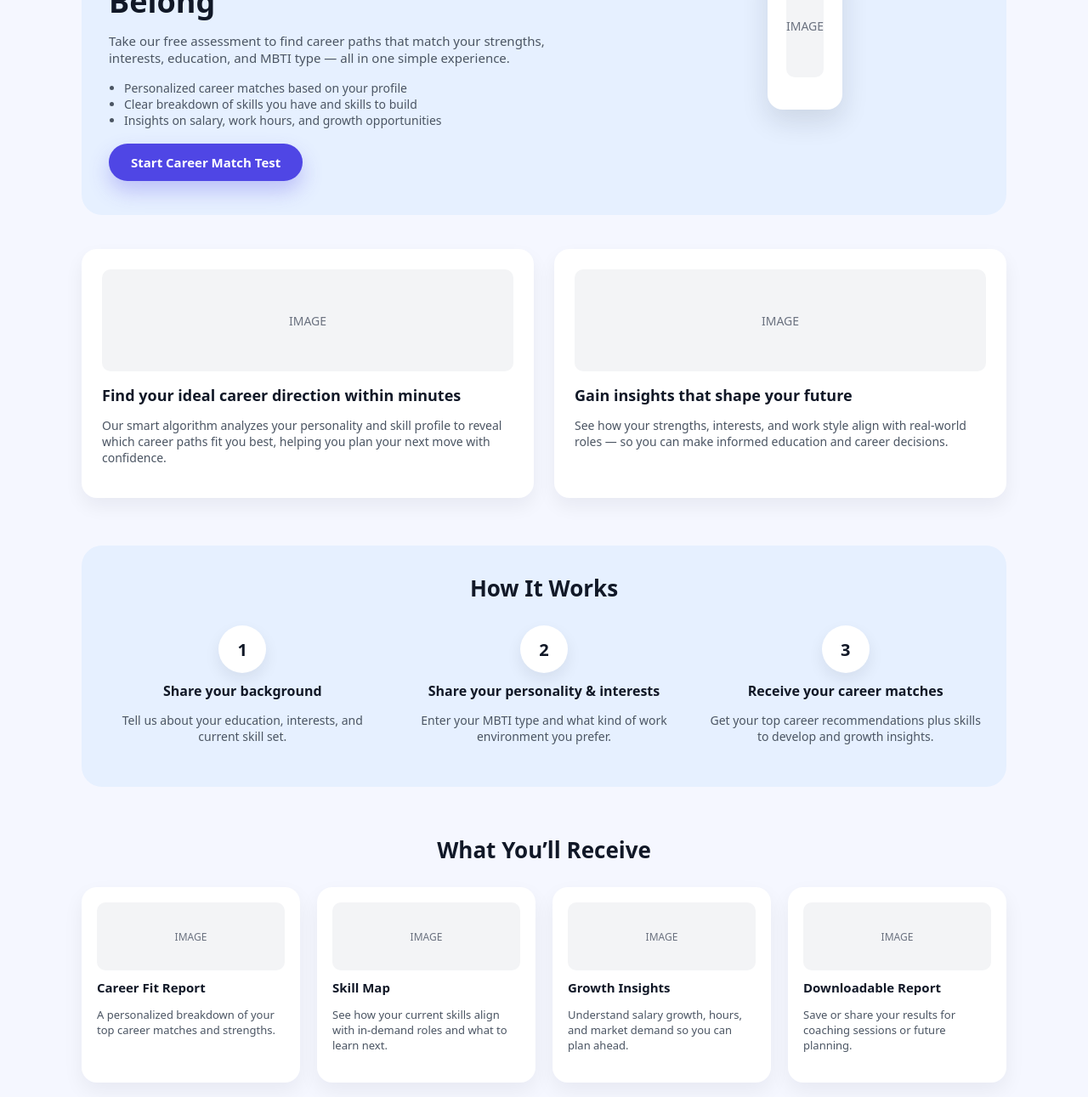
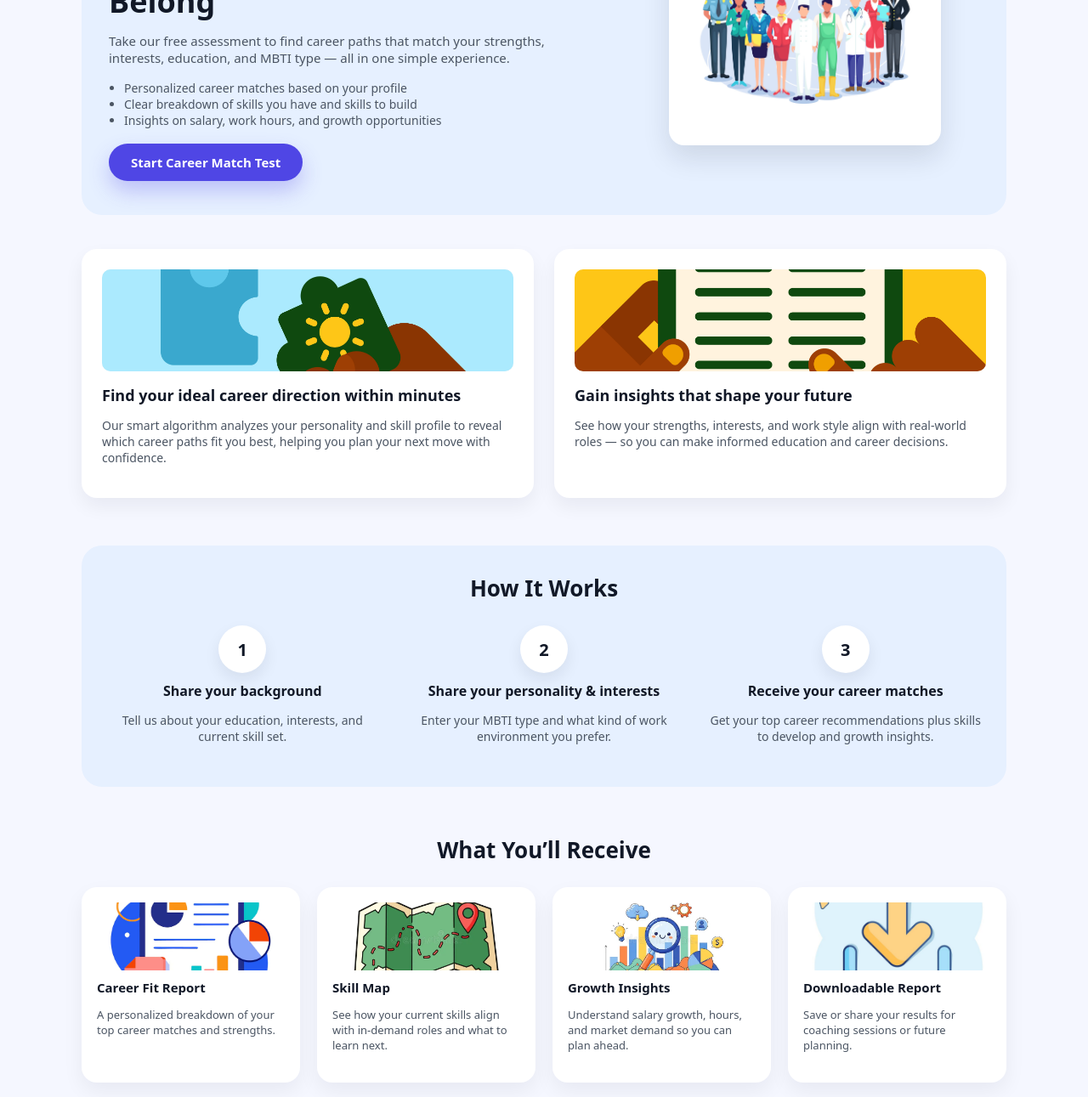
Before and after one commit to ll3864/APAN5490FinalProject, a website: page public/index.html in a window 1280 px wide. Shown: the part 300-1591 px from the top of the page at 85% size. Drawn offline with Linux system fonts and the light colour scheme.

Commit message:
update on backend debug and frontend image

```diff
--- a/public/index.html
+++ b/public/index.html
@@ -50,7 +50,7 @@
 
         <div class="hero-visual">
             <div class="hero-card">
-                <div class="value-image">IMAGE</div>
+                <div class="hero-image"><img src="careers.jpg" height="916" width="1145"/></div>
             </div>
         </div>
     </section>
@@ -59,7 +59,7 @@
     <section class="value-section">
         <div class="value-grid">
             <article class="value-card">
-                <div class="value-image">IMAGE</div>
+                <div class="value-image"><img src="value2.jpg"/></div>
                 <h3>Find your ideal career direction within minutes</h3>
                 <p>
                     Our smart algorithm analyzes your personality and skill profile to reveal which
@@ -68,7 +68,7 @@
             </article>
 
             <article class="value-card">
-                <div class="value-image">IMAGE</div>
+                <div class="value-image"><img src="value1.jpg"/></div>
                 <h3>Gain insights that shape your future</h3>
                 <p>
                     See how your strengths, interests, and work style align with real-world roles —
@@ -111,25 +111,25 @@
         <h2>What You’ll Receive</h2>
         <div class="receive-grid">
             <article class="receive-card">
-                <div class="receive-image">IMAGE</div>
+                <div class="receive-image"><img src="receive1.jpg"/></div>
                 <h3>Career Fit Report</h3>
                 <p>A personalized breakdown of your top career matches and strengths.</p>
             </article>
 
             <article class="receive-card">
-                <div class="receive-image">IMAGE</div>
+                <div class="receive-image"><img src="receive2.jpg"/></div>
                 <h3>Skill Map</h3>
                 <p>See how your current skills align with in-demand roles and what to learn next.</p>
             </article>
 
             <article class="receive-card">
-                <div class="receive-image">IMAGE</div>
+                <div class="receive-image"><img src="receive3.jpg" /></div>
                 <h3>Growth Insights</h3>
                 <p>Understand salary growth, hours, and market demand so you can plan ahead.</p>
             </article>
 
             <article class="receive-card">
-                <div class="receive-image">IMAGE</div>
+                <div class="receive-image"><img src="receive4.jpg"/></div>
                 <h3>Downloadable Report</h3>
                 <p>Save or share your results for coaching sessions or future planning.</p>
             </article>
--- a/public/style.css
+++ b/public/style.css
@@ -259,6 +259,13 @@ button {
     color: #4b5563;
 }
 
+.hero-image img {
+    width: 100%;
+    height: auto;
+    display: block;
+    border-radius: 12px;
+}
+
 /* ====== Value section ====== */
 
 .value-section {
@@ -286,9 +293,15 @@ button {
     display: flex;
     align-items: center;
     justify-content: center;
-    font-size: 14px;
-    color: #6b7280;
     margin-bottom: 16px;
+    overflow: hidden;
+}
+
+.value-image img {
+    width: 100%;
+    height: 100%;
+    object-fit: cover;
+    display: block;
 }
 
 .value-card h3 {
@@ -389,6 +402,13 @@ button {
     font-size: 12px;
     color: #6b7280;
     margin-bottom: 10px;
+}
+
+.receive-image img {
+    width: 100%;
+    height: 80px;
+    object-fit: cover;
+    display: block;
 }
 
 .receive-card h3 {
```
Also changed, not shown: public/main.js (+36 -2 lines), server.js (+13 -2 lines), public/careers.jpg (added), public/receive1.jpg (added), public/receive2.jpg (added), public/receive3.jpg (added), public/receive4.jpg (added), public/value1.jpg (added), public/value2.jpg (added).
